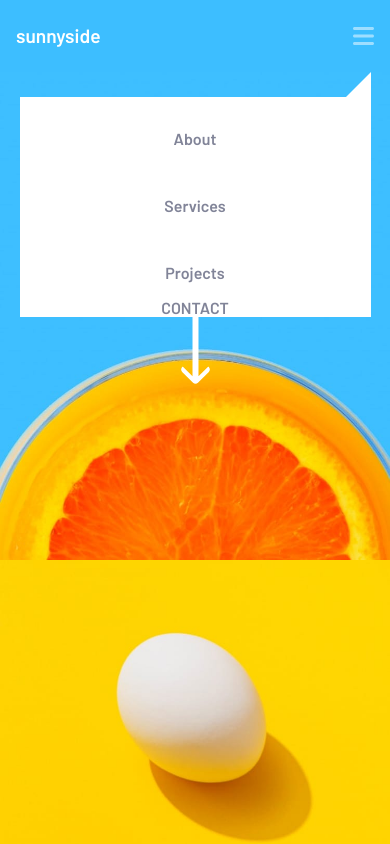
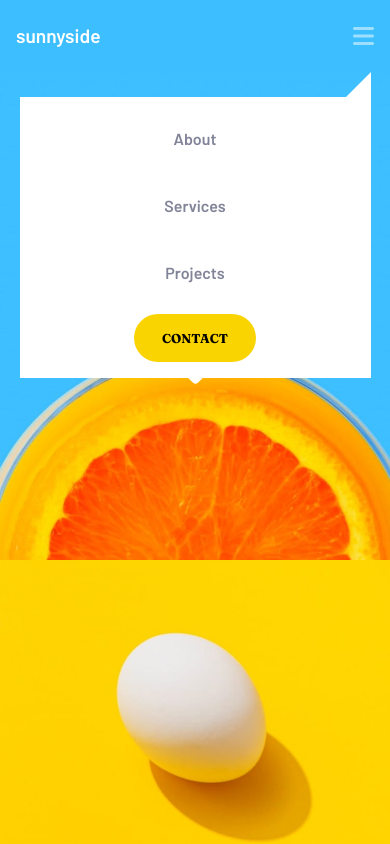
Before and after one commit to AliAbuSalam/sunnyside-agency-landing-page, a Next.js app: page / in a window 390 px wide. Both pictures are taken after a click on the icon 363 px from the left and 36 px from the top of the page. Shown: the top 844 px of the page. Built offline with nearby package versions, Linux system fonts and the light colour scheme.

Commit message:
separate contact button as a different button on mobile design

```diff
--- a/src/components/Navbar.tsx
+++ b/src/components/Navbar.tsx
@@ -4,6 +4,7 @@ import React, { useState, useRef, useEffect } from 'react';
 
 import NavOptions from './NavOptions';
 import styles from '@/styles/navbar.module.scss';
+import { fraunces } from '@/utils/fonts';
 
 const dropdownOptions = ['About', 'Services', 'Projects',];
 
@@ -47,7 +48,9 @@ const Navbar = () => {
           {dropdownOptions.map(opt => (
             <div key={opt} className={styles['dropdown-option']}>{opt}</div>
           ))}
-          <div>CONTACT</div>
+          <div className={`${styles['dropdown-option']} ${styles['contact-button']} ${fraunces.className}`}>
+            CONTACT
+          </div>
         </div>
       </div>
     </div>
--- a/src/styles/colors.scss
+++ b/src/styles/colors.scss
@@ -1,6 +1,7 @@
 //----------primary-------------
 $soft-red: hsl(7, 99%, 70%);
 $yellow: hsl(51, 100%, 49%);
+$lighter-yellow: hsl(51, 90%, 79%);
 $dark-desaturated-cyan: hsl(167, 40%, 24%);
 $dark-blue: hsl(198, 62%, 26%);
 $dark-moderate-cyan: hsl(168, 34%, 41%);
--- a/src/styles/navbar.module.scss
+++ b/src/styles/navbar.module.scss
@@ -64,10 +64,14 @@
     margin-bottom: 1rem;
   }
 
-  .dropdown-option:hover {
+  .contact-button {
     background-color: colors.$yellow;
     color: black;
-    text-transform: uppercase;
+    font-size: 0.8em;
+  }
+
+  .contact-button:hover {
+    background-color: colors.$lighter-yellow;
   }
 }
 
```
